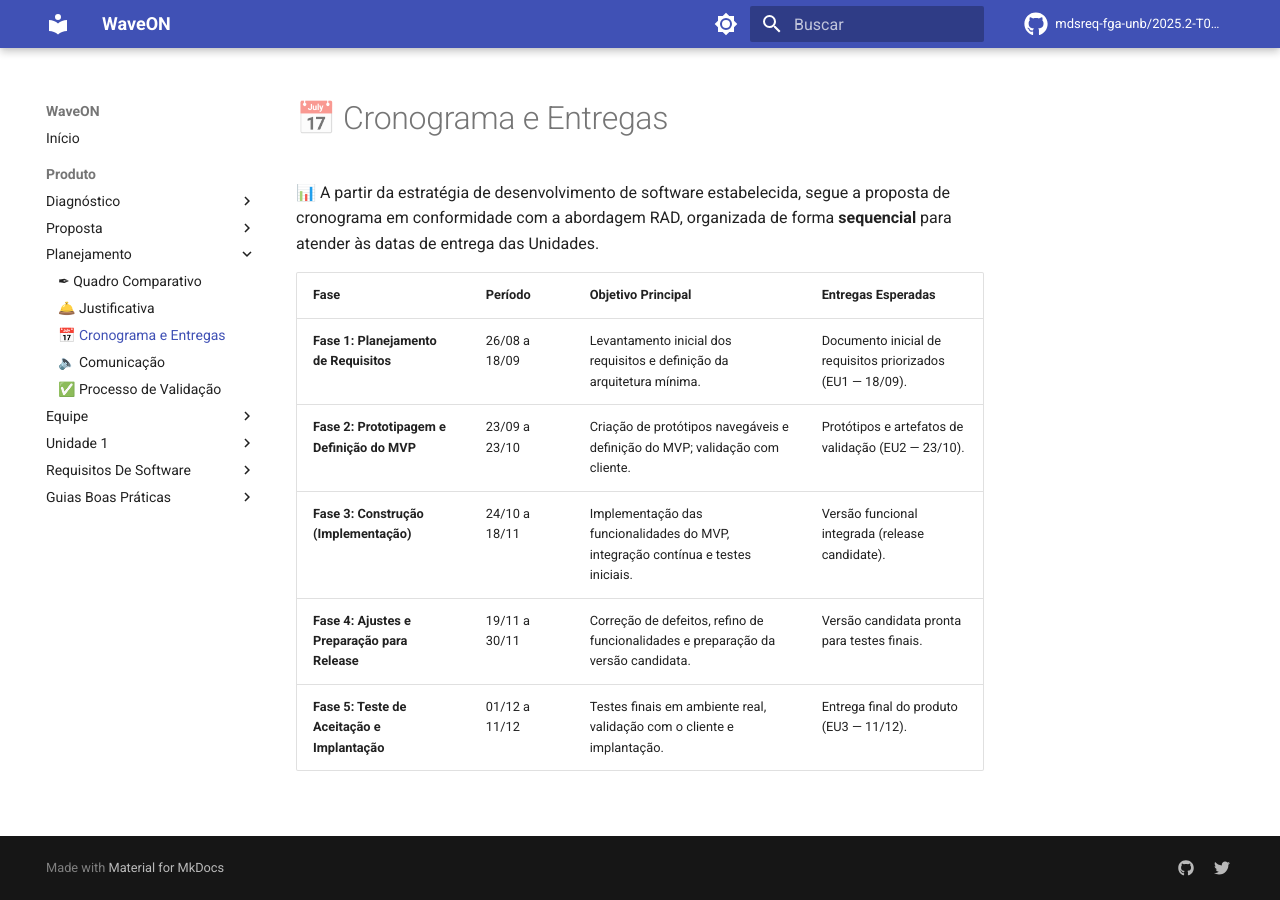
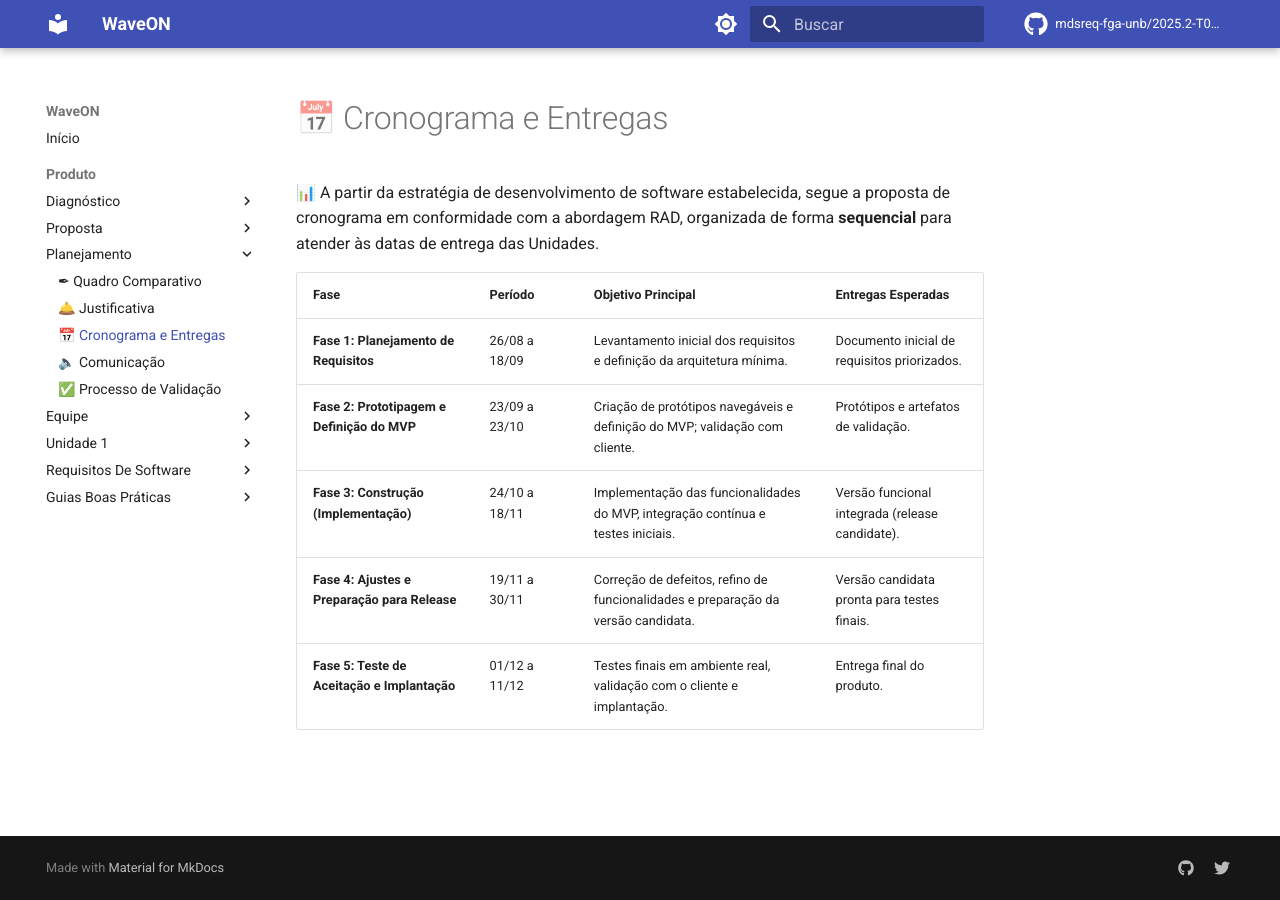
Before and after one commit to mdsreq-fga-unb/2025.2-T01-WaveOn, an MkDocs documentation site: the page built from docs/Planejamento/cronograma_entregas.md, in a window 1280 px wide. Built offline with MkDocs 1.6.1 and Material for MkDocs 9.7.7, drawn with Linux system fonts in a browser that asks for light colours; comment, search, counter and statistics services are not loaded.

Commit message:
docs(mkdocs): correções de elementos nas issues

```diff
--- a/docs/Planejamento/cronograma_entregas.md
+++ b/docs/Planejamento/cronograma_entregas.md
@@ -4,8 +4,8 @@
 
 | Fase | Período | Objetivo Principal | Entregas Esperadas |
 | :--- | :--- | :--- | :--- |
-| **Fase 1: Planejamento de Requisitos** | 26/08 a 18/09 | Levantamento inicial dos requisitos e definição da arquitetura mínima. | Documento inicial de requisitos priorizados (EU1 — 18/09). |
-| **Fase 2: Prototipagem e Definição do MVP** | 23/09 a 23/10 | Criação de protótipos navegáveis e definição do MVP; validação com cliente. | Protótipos e artefatos de validação (EU2 — 23/10). |
+| **Fase 1: Planejamento de Requisitos** | 26/08 a 18/09 | Levantamento inicial dos requisitos e definição da arquitetura mínima. | Documento inicial de requisitos priorizados. |
+| **Fase 2: Prototipagem e Definição do MVP** | 23/09 a 23/10 | Criação de protótipos navegáveis e definição do MVP; validação com cliente. | Protótipos e artefatos de validação. |
 | **Fase 3: Construção (Implementação)** | 24/10 a 18/11 | Implementação das funcionalidades do MVP, integração contínua e testes iniciais. | Versão funcional integrada (release candidate). |
 | **Fase 4: Ajustes e Preparação para Release** | 19/11 a 30/11 | Correção de defeitos, refino de funcionalidades e preparação da versão candidata. | Versão candidata pronta para testes finais. |
-| **Fase 5: Teste de Aceitação e Implantação** | 01/12 a 11/12 | Testes finais em ambiente real, validação com o cliente e implantação. | Entrega final do produto (EU3 — 11/12). |
+| **Fase 5: Teste de Aceitação e Implantação** | 01/12 a 11/12 | Testes finais em ambiente real, validação com o cliente e implantação. | Entrega final do produto. |
```
